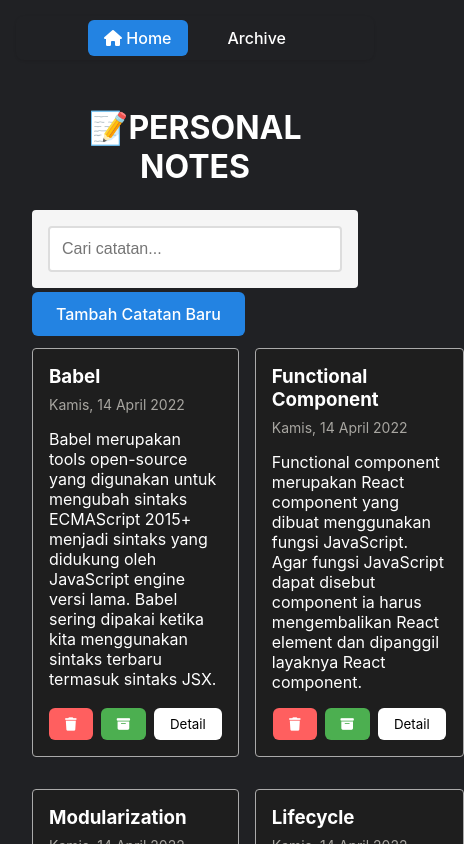
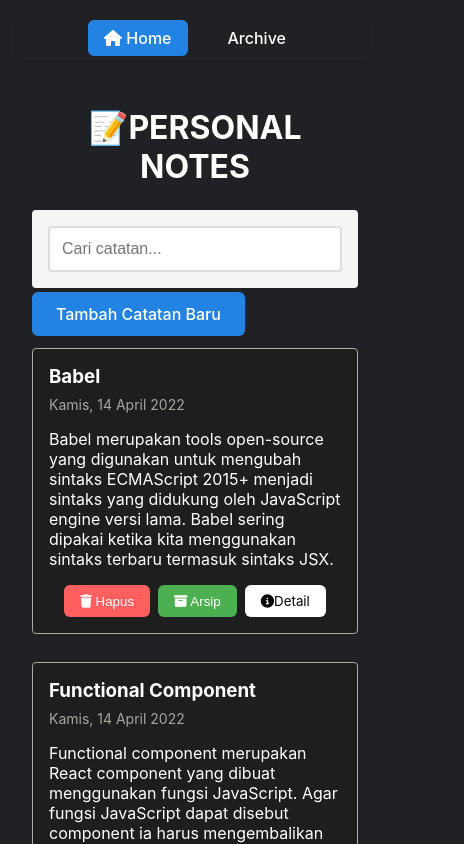
Before and after one commit to ulilabzr/Personal-Notes, a React (Vite) app: page / in a window 390 px wide. Shown: the top 844 px of the page, 464 px wide, since content can reach past the window. Built offline with nearby package versions, Linux system fonts and the light colour scheme.

Commit message:
feat: responsive layout

```diff
--- a/src/components/NotesDetail.jsx
+++ b/src/components/NotesDetail.jsx
@@ -8,8 +8,7 @@ function NotesDetail() {
   const navigate = useNavigate();
   const { notes, onDelete, onToggleArchive } = useContext(NotesContext);
 
-const note = notes.find((n) => String(n.id) === id);
-
+  const note = notes.find((n) => String(n.id) === id);
 
   if (!note) {
     return <div className="empty-state">Catatan tidak ditemukan</div>;
@@ -34,21 +33,22 @@ const note = notes.find((n) => String(n.id) === id);
         </div>
       </div>
 
-      <div
-        className="note-body"
-      >
-        {parser(note.body)}
-      </div>
+      <div className="note-body">{parser(note.body)}</div>
 
       <div className="note-actions" style={{ marginTop: 24 }}>
         <button className="btn btn-delete" onClick={handleDelete}>
-          Hapus
+          <i className="fa-solid fa-trash"></i> Hapus
         </button>
+
         <button
           className={`btn ${note.archived ? "btn-unarchive" : "btn-archive"}`}
           onClick={handleToggleArchive}
         >
-          {note.archived ? "Batal Arsip" : "Arsipkan"}
+          {note.archived ? ("Batal Arsip") : (
+            <>
+              <i className="fa-solid fa-box-archive"></i> Arsip
+            </>
+          )}
         </button>
       </div>
     </div>
--- a/src/components/NotesList.jsx
+++ b/src/components/NotesList.jsx
@@ -25,22 +25,26 @@ function NotesList({ notes, onDelete, onToggleArchive, isArchived }) {
                   className="note-item__delete-button"
                   onClick={() => onDelete(note.id)}
                 >
-                  <i className="fa-solid fa-trash"></i>
+                  <i className="fa-solid fa-trash"></i> Hapus
                 </button>
 
                 <button
                   className="note-item__archive-button"
                   onClick={() => onToggleArchive(note.id)}
                 >
-                  {isArchived ? "Pindahkan" : <i className="fa-solid fa-box-archive"></i>}
+                  {isArchived ? (<> <i className="fa-solid fa-box-archive"></i>Pindahkan</>) : (
+            <>
+              <i className="fa-solid fa-box-archive"></i> Arsip
+            </>
+          )}
                 </button>
 
                 {/* 🟢 Tombol Detail */}
                 <button
                   className="note-item__detail-button"
                   onClick={() => navigate(`/detail/${note.id}`)}
-                >
-                  Detail
+                ><i className="fa-solid fa-circle-info"></i>
+                   Detail
                 </button>
               </div>
             </div>
--- a/src/styles/style.css
+++ b/src/styles/style.css
@@ -323,9 +323,6 @@ body {
   color: #fff;
   margin-bottom: 16px;
   line-height: 1.6;
-  display: -webkit-box;
-  -webkit-line-clamp: 4;
-  -webkit-box-orient: vertical;
   overflow: hidden;
   padding: 16;
 }
@@ -431,9 +428,10 @@ body {
 }
 
 .note-app {
-  max-width: 800px;
+  max-width: 1200px;
   margin: 0 auto;
   padding: 16px;
+  position: relative;
 }
 
 .note-app__header {
@@ -461,12 +459,6 @@ body {
   margin-bottom: 16px;
 }
 
-.notes-grid {
-  display: grid;
-  grid-template-columns: repeat(5, 1fr);
-  gap: 20px;
-}
-
 .note-item {
   border: 1px solid #aaa;
   border-radius: 4px;
@@ -478,10 +470,10 @@ body {
   margin-bottom: 8px;
 }
 
-.notes-list__content {
+.notes-list__content,.notes-grid {
   display: grid;
-  grid-template-columns: repeat(2, 1fr);
-  gap: 1rem;
+  grid-template-columns: repeat(4, 1fr);
+  gap: 20px;
   margin-top: 24px;
 }
 
@@ -633,7 +625,29 @@ body {
   background: #1a73c2;
 }
 
+/* ===== TABLET (max-width: 1024px) ===== */
+@media (max-width: 1024px) {
+  .notes-grid,
+  .notes-list__content {
+    grid-template-columns: repeat(3, 1fr); /* 3 card per row di layar sedang */
+    gap: 16px;
+  }
+}
+
+/* ===== MOBILE LANDSCAPE / TABLET KECIL (max-width: 768px) ===== */
 @media (max-width: 768px) {
+  .notes-grid,
+  .notes-list__content {
+    grid-template-columns: repeat(2, 1fr); /* 2 card per row */
+    gap: 12px;
+  }
+
+  .note-actions {
+    flex-wrap: wrap;
+    justify-content: center;
+    gap: 8px;
+  }
+
   .app {
     padding: 20px 16px;
   }
@@ -641,12 +655,21 @@ body {
   .header h1 {
     font-size: 2rem;
   }
+}
 
-  .notes-grid {
-    grid-template-columns: 1fr;
+/* ===== HP KECIL (max-width: 480px) ===== */
+@media (max-width: 480px) {
+  .notes-grid,
+  .notes-list__content {
+    grid-template-columns: 1fr; /* 1 card per row */
+    gap: 12px;
   }
 
-  .note-actions {
-    flex-wrap: wrap;
+  .note-item {
+    min-height: auto;
+  }
+
+  .header h1 {
+    font-size: 1.5rem;
   }
 }
```
